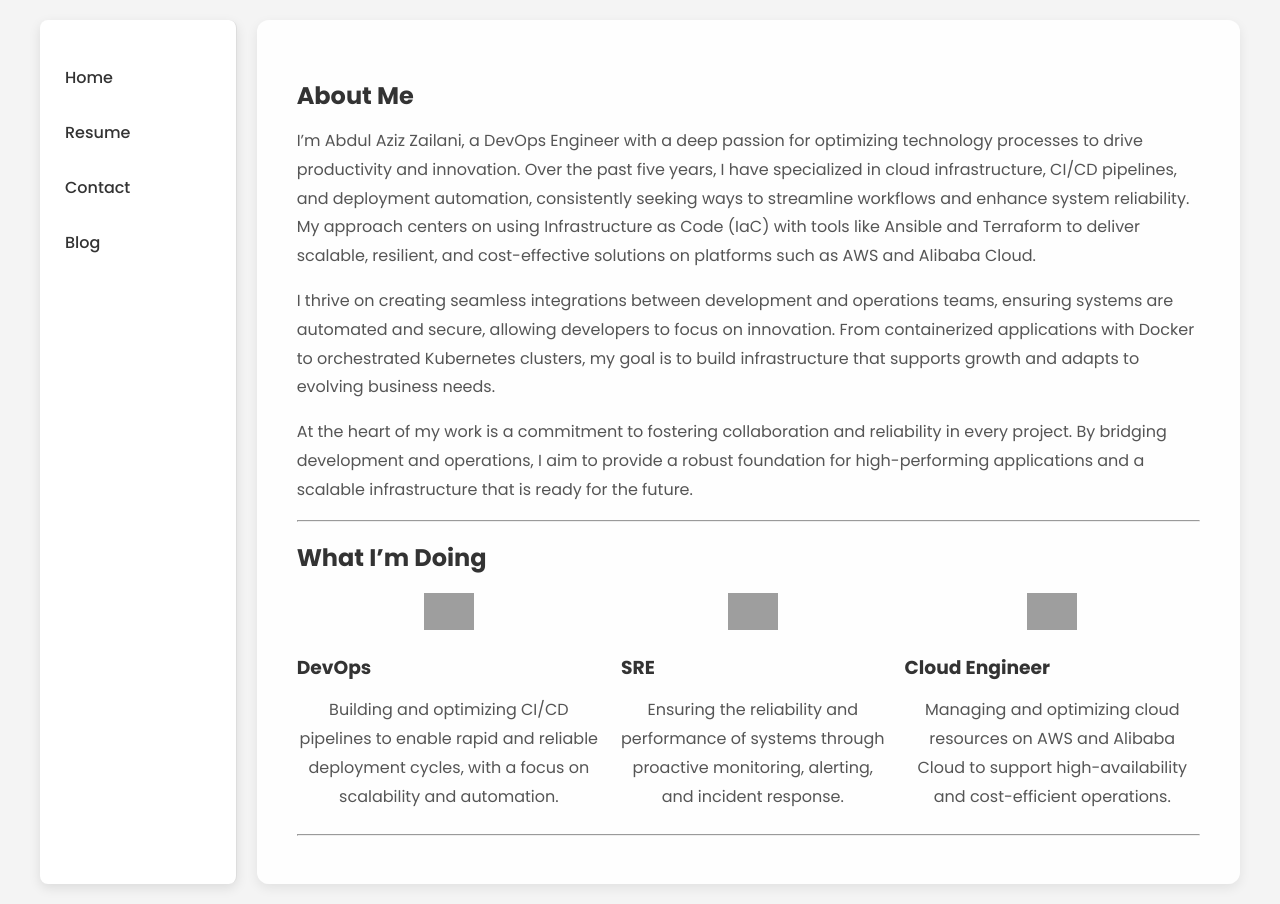
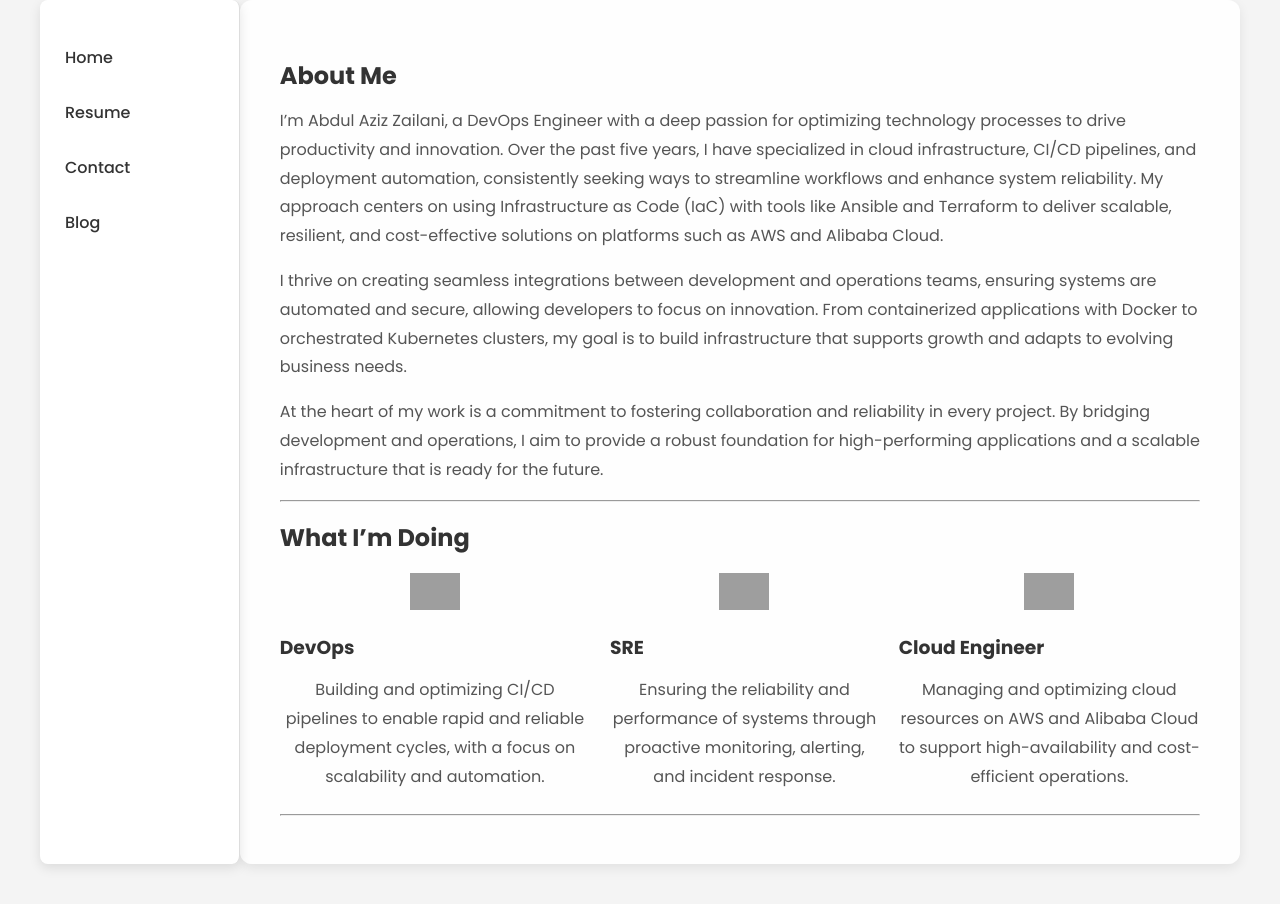
Before and after one commit to azizzailani/azizzailani.github.io, a Jekyll site: the page built from index.md, in a window 1280 px wide. Built offline with Jekyll 4.4.1, drawn with Linux system fonts in a browser that asks for light colours; grey boxes are pictures that could not be loaded.

Commit message:
style.css: adjust layout properties for better alignment and transitions

```diff
--- a/assets/css/style.css
+++ b/assets/css/style.css
@@ -21,7 +21,8 @@
     width: 100%;
     max-width: 1200px;
     /* Maksimal lebar untuk tata letak yang rapi */
-    padding: 20px;
+    padding: 0;
+    /* Padding dihapus untuk menyamakan posisi header dan konten */
 }
 
 /* Header Mengambang */
@@ -37,10 +38,11 @@
     border-radius: 8px;
     box-shadow: 0 4px 12px rgba(0, 0, 0, 0.1);
     /* Bayangan lebih kuat */
-    position: relative;
-    /* Ubah posisi menjadi relative */
-    margin-right: 20px;
-    /* Jarak kanan untuk memberi ruang */
+    position: sticky;
+    top: 0;
+    /* Ubah posisi sticky ke atas agar sejajar dengan konten */
+    transition: background-color 0.3s, box-shadow 0.3s;
+    /* Efek transisi */
 }
 
 /* Efek hover pada header */
@@ -139,8 +141,8 @@
     .container {
         flex-direction: column;
         /* Susun elemen secara vertikal pada mobile */
-        align-items: center;
-        /* Sesuaikan dengan tampilan mobile */
+        align-items: stretch;
+        /* Pastikan elemen mengambil lebar penuh */
     }
 
     header {
```
